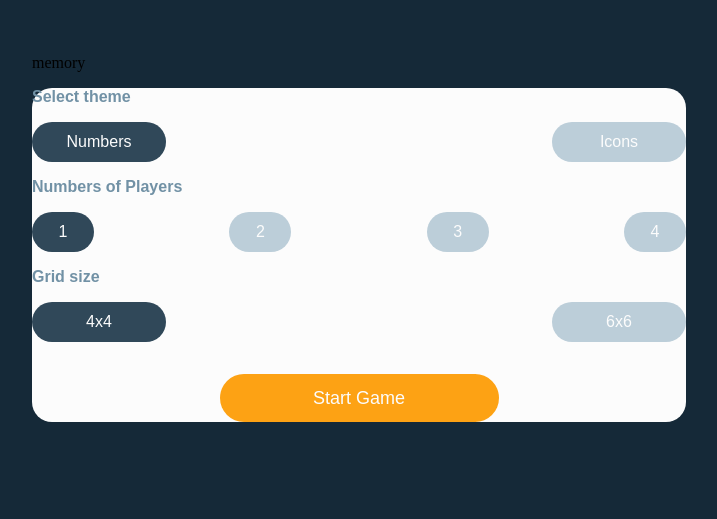
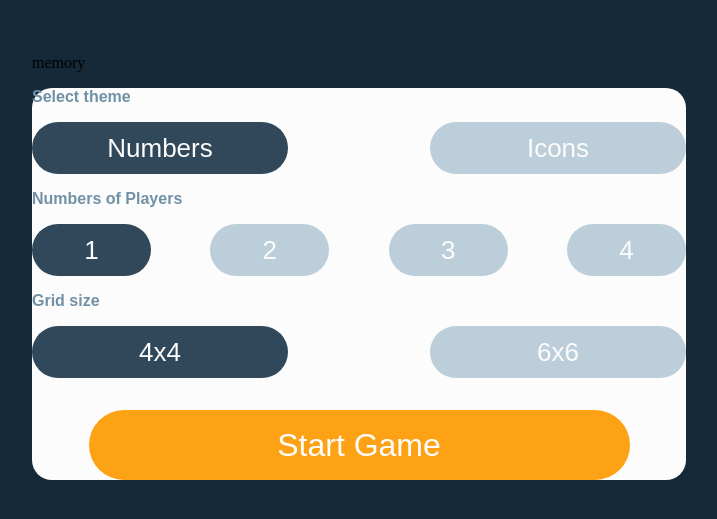
Before and after one commit to mohamed-abdelahi-haibelty/multiplayer-memory_game, a JavaScript app: page / in a window 1280 px wide. Shown: the part 115-634 px from the top of the page, without its empty margins (33-750 px from the left). Built offline with nearby package versions, Linux system fonts and the light colour scheme.

Commit message:
update buttons.css

```diff
--- a/src/Buttons/Buttons.css
+++ b/src/Buttons/Buttons.css
@@ -1,12 +1,8 @@
 .button{
-    border-radius: 26px;
-    width: 279px;
-    height: 48px;
     color: var(--color-light);
     border: none;
     outline: none;
     cursor: pointer;
-    font-size: 18px;
 }
 
 .button-orange{
@@ -26,6 +22,24 @@
     color: var(--color-light-dark);
 }
 
+
+
+
+
+.button-rounded{
+    border-radius: 41px !important;
+    width: 47px !important;
+    height: 46px !important;
+}
+
+@media (max-width: 768px){
+    .button{
+        width: 279px;
+        height: 48px;
+        font-size: 18px;
+        border-radius: 26px;
+    }
+
     .button-md{
         width: 134px !important;
         height: 40px !important;
@@ -37,9 +51,27 @@
         height: 40px !important;
         font-size: 16px !important;
     }
+}
 
-.button-rounded{
-    border-radius: 41px !important;
-    width: 47px !important;
-    height: 46px !important;
+
+@media (min-width: 768px){
+    .button{
+        width: 541px;
+        height: 70px;
+        font-size: 32px;
+        border-radius: 35px;
     }
+
+    .button-md{
+        width: 256px !important;
+        height: 52px !important;
+        font-size: 26px !important;
+        border-radius: 26px;
+    }
+
+    .button-sm{
+        width: 119px !important;
+        height: 52px !important;
+        font-size: 26px !important;
+    }
+}
```
Lines whose indentation alone changed are shown as unchanged.
